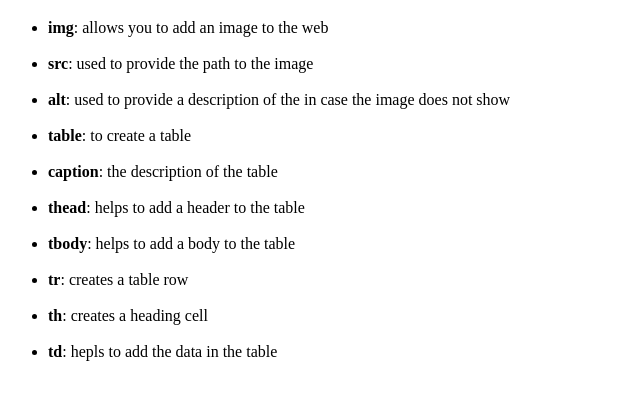
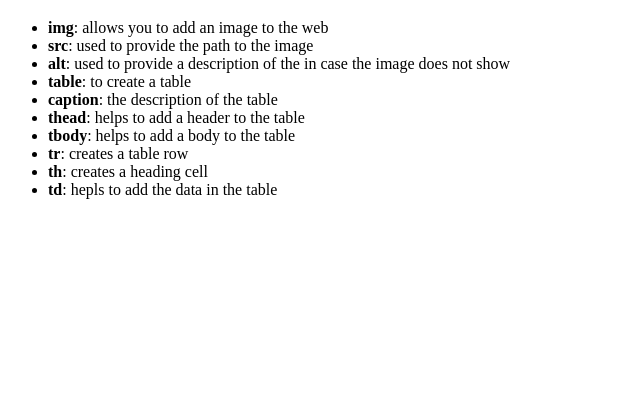
Before and after one commit to tiara0027/tiara0027.github.io, a plain HTML site: page html-assignment/notes.html in a window 1280 px wide. Shown: the part 61-460 px from the top of the page, without its empty margins (0-640 px from the left). Drawn offline with Linux system fonts and the light colour scheme.

Commit message:
edited the description

```diff
--- a/html-assignment/notes.html
+++ b/html-assignment/notes.html
@@ -8,15 +8,15 @@
 <body>
     <h1>description of the tags</h1>
     <ul>
-        <li><strong>img</strong>: allows you to add an image to the web</li> <br>
-        <li><strong>src</strong>: used to provide the path to the image</li> <br>
-        <li><strong>alt</strong>: used to provide a description of the in case the image does not show</li> <br>
-        <li><strong>table</strong>: to create a table</li> <br>
-        <li><strong>caption</strong>: the description of the table</li> <br>
-        <li><strong>thead</strong>: helps to add a header to the table</li> <br>
-        <li><strong>tbody</strong>: helps to add a body to the table</li> <br>
-        <li><strong>tr</strong>: creates a table row</li> <br>
-        <li><strong>th</strong>: creates a heading cell</li> <br>
+        <li><strong>img</strong>: allows you to add an image to the web</li>
+        <li><strong>src</strong>: used to provide the path to the image</li>
+        <li><strong>alt</strong>: used to provide a description of the in case the image does not show</li>
+        <li><strong>table</strong>: to create a table</li>
+        <li><strong>caption</strong>: the description of the table</li>
+        <li><strong>thead</strong>: helps to add a header to the table</li>
+        <li><strong>tbody</strong>: helps to add a body to the table</li>
+        <li><strong>tr</strong>: creates a table row</li>
+        <li><strong>th</strong>: creates a heading cell</li>
         <li><strong>td</strong>: hepls to add the data in the table</li>
     </ul>
 </body>
```
